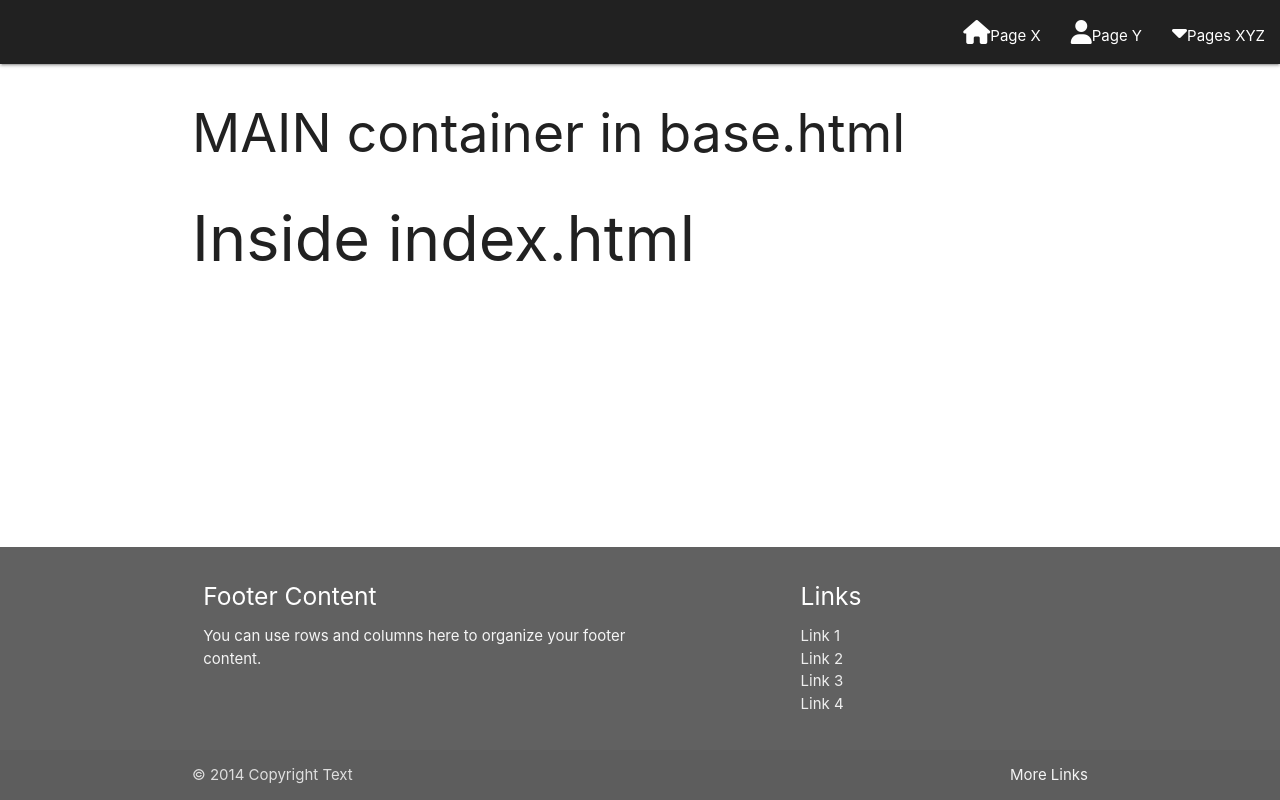
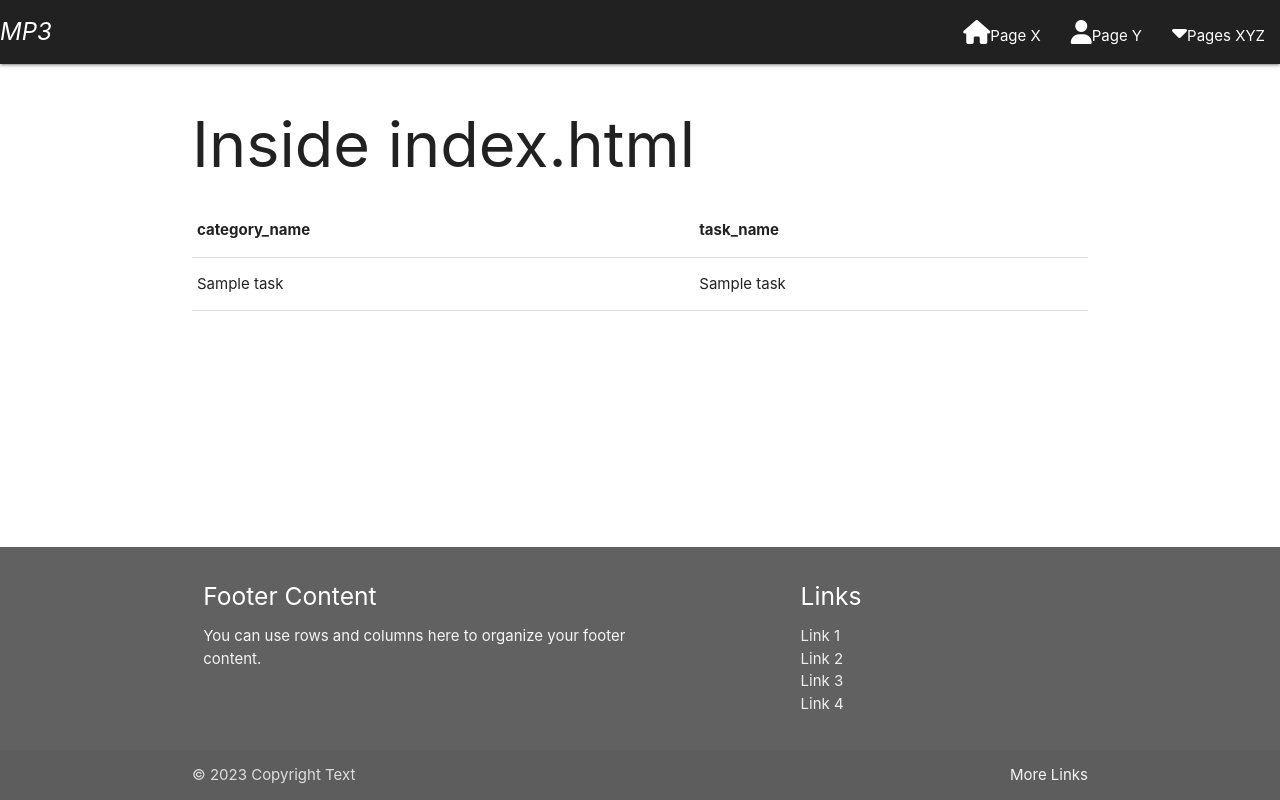
Before and after one commit to phloreenm/MP3--CI-CoBC-FM, a Flask app: page / in a window 1280 px wide. Run offline with Flask 2, Linux system fonts and the light colour scheme; a database or web service that is not in the repository returns one stand-in record (values such as "Sample title"); some libraries are stand-ins or nearby versions.

Commit message:
Connect to DB and display some data in index.html

```diff
--- a/app.py
+++ b/app.py
@@ -7,6 +7,7 @@ from bson.objectid import ObjectId
 from werkzeug.security import generate_password_hash, check_password_hash
 if os.path.exists("env.py"):
     import env
+
 
 app = Flask(__name__)
 
@@ -20,8 +21,8 @@ mongo = PyMongo(app)
 @app.route("/")
 @app.route("/index")
 def index():
-    # tasks = list(mongo.db.tasks.find())
-    return render_template("index.html")
+    tasks = list(mongo.db.tasks.find())
+    return render_template("index.html", tasks=tasks)
 
 
 if __name__ == "__main__":
--- a/templates/base.html
+++ b/templates/base.html
@@ -20,19 +20,19 @@
         <!-- SOURCE base code: https://materializecss.com/navbar.html -->
         <!-- Dropdown Structure -->
         <ul id="user_menu" class="dropdown-content grey darken-4">
-            <li><a href="https://www.google.co.uk/">Log In</a></li>
-            <li><a href="https://www.google.co.uk/">Log Out</a></li>
+            <li><a href="{{ url_for('index') }}">Log In</a></li>
+            <li><a href="{{ url_for('index') }}">Log Out</a></li>
             <li class="divider"></li>
-            <li><a href="https://www.google.co.uk/">Register</a></li>
+            <li><a href="{{ url_for('index') }}">Register</a></li>
         </ul>
         <!-- main navigation -->
         <nav>
             <div class="nav-wrapper text-white grey darken-4">
-                <a href="#!" class="brand-logo"><i class="fa-duotone fa-books"></i></a>
+                <a href="#!" class="brand-logo"><i class="fa-duotone fa-books">MP3</i></a>
                 <a href="#" data-target="mobile_menu" class="sidenav-trigger"><i class="fa-solid fa-bars"></i></a>
                 <ul class="right hide-on-med-and-down">
-                    <li><a href="#"><i class="fa-solid fa-house"></i>Page X</a></li>
-                    <li><a href="#"><i class="fa-solid fa-user"></i>Page Y</a></li>
+                    <li><a href="{{ url_for('index') }}"><i class="fa-solid fa-house"></i>Page X</a></li>
+                    <li><a href="{{ url_for('index') }}"><i class="fa-solid fa-user"></i>Page Y</a></li>
                     <!-- Dropdown Trigger -->
                     <li><a class="dropdown-trigger" href="#!" data-target="user_menu"><i
                                 class="fa-solid fa-caret-down"></i>Pages XYZ</a></li>
@@ -41,9 +41,9 @@
         </nav>
         <!-- mobile sidenav -->
         <ul class="sidenav text-white grey darken-4" id="mobile_menu">
-            <li><a href="#"><i class="fa-solid fa-house"></i></a></li>
-            <li><a href="#"><i class="fa-solid fa-house"></i>Page X</a></li>
-            <li><a href="#"><i class="fa-solid fa-user"></i>Page Y</a></li>
+            <li><a href="{{ url_for('index') }}"><i class="fa-solid fa-house"></i></a></li>
+            <li><a href="{{ url_for('index') }}"><i class="fa-solid fa-house"></i>Page X</a></li>
+            <li><a href="{{ url_for('index') }}"><i class="fa-solid fa-user"></i>Page Y</a></li>
             <!-- Dropdown Trigger -->
             <li><a class="dropdown-trigger" href="#!" data-target="user_menu"><i
                         class="fa-solid fa-caret-down"></i>Pages XYZ</a></li>
@@ -52,7 +52,6 @@
     </header>
 
     <main class="container">
-        <h2>MAIN container in base.html</h2>
         {% block content %}
 
         {% endblock %}
@@ -77,7 +76,7 @@
         </div>
         <div class="footer-copyright">
           <div class="container">
-          © 2014 Copyright Text
+          © 2023 Copyright Text
           <a class="grey-text text-lighten-4 right" href="#!">More Links</a>
           </div>
         </div>
--- a/templates/index.html
+++ b/templates/index.html
@@ -1,4 +1,19 @@
 {% extends "base.html" %}
 {% block content %}
-    <h1>Inside index.html</h1>
+
+<h1>Inside index.html</h1>
+<table>
+    <tr>
+        <th>category_name</th>
+        <th>task_name</th>
+    </tr>
+    {% for sample in tasks %}
+        <tr>
+            <td>{{ sample.category_name }}</td>
+            <td>{{ sample.task_name }}</td>
+        </tr>
+    {% endfor %}
+
+</table>
+
 {% endblock %}
```
Also changed, not shown: templates/error.html (added, +8 -0 lines), README.md, 1 other file.
